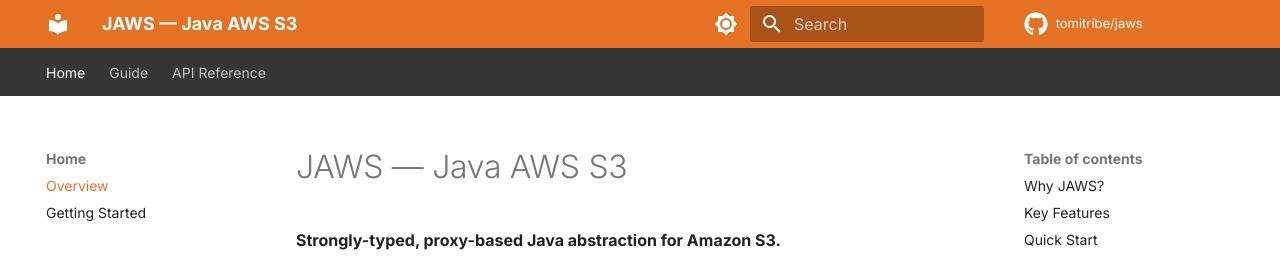
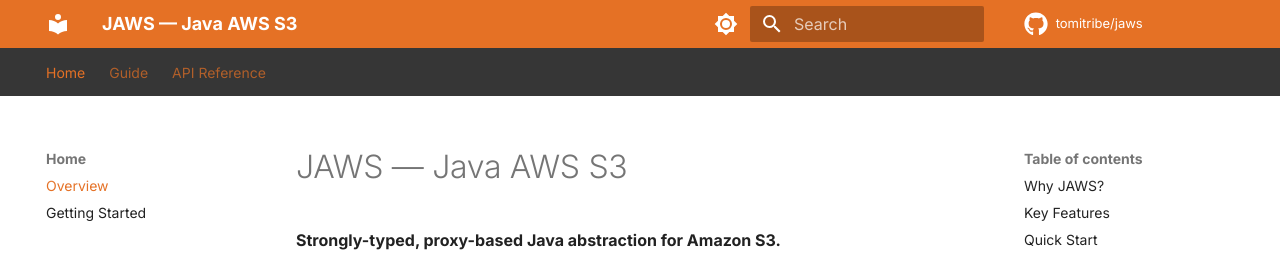
Before and after one commit to tomitribe/jaws, an MkDocs documentation site: the page built from docs/index.md, in a window 1280 px wide. Shown: the top 257 px of the page. Built offline with MkDocs 1.6.1 and Material for MkDocs 9.7.7, drawn with Linux system fonts in a browser that asks for light colours; comment, search, counter and statistics services are not loaded.

Commit message:
Fix colors in top nav

```diff
--- a/docs/stylesheets/extra.css
+++ b/docs/stylesheets/extra.css
@@ -26,9 +26,11 @@
   background-color: #363636;
 }
 
+.md-tabs__link,
+.md-tabs__item--active .md-tabs__link,
 .md-tabs__link--active,
 .md-tabs__link:is(:focus, :hover) {
-  color: #ffffff;
+  color: #e57125;
 }
 
 /* Header title accent */
```
